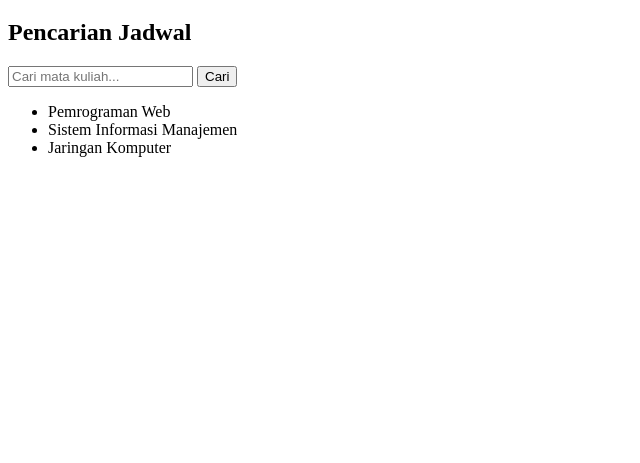
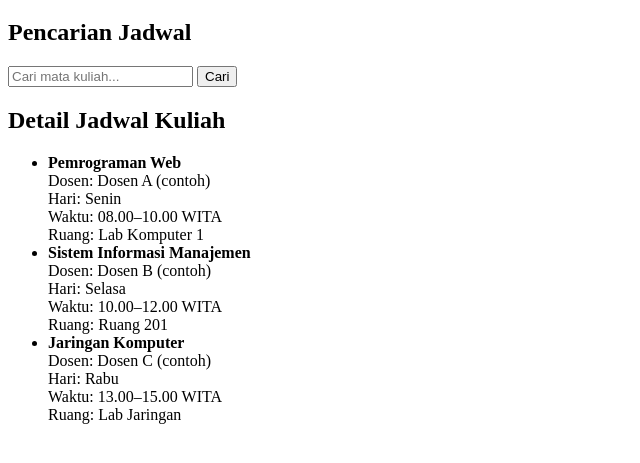
Before and after one commit to nabilafamilya/sistem-jadwal-kuliah, a plain HTML site: page index.html in a window 1280 px wide. Shown: the part 61-524 px from the top of the page, without its empty margins (0-640 px from the left). Drawn offline with Linux system fonts and the light colour scheme.

Commit message:
feat: add detailed course schedule information

```diff
--- a/index.html
+++ b/index.html
@@ -12,10 +12,29 @@
     <input type="text" id="searchInput" placeholder="Cari mata kuliah...">
     <button onclick="cariJadwal()">Cari</button>
 
+    <h2>Detail Jadwal Kuliah</h2>
     <ul id="hasilJadwal">
-        <li>Pemrograman Web</li>
-        <li>Sistem Informasi Manajemen</li>
-        <li>Jaringan Komputer</li>
+        <li>
+            <strong>Pemrograman Web</strong><br>
+            Dosen: Dosen A (contoh)<br>
+            Hari: Senin<br>
+            Waktu: 08.00–10.00 WITA<br>
+            Ruang: Lab Komputer 1
+        </li>
+        <li>
+            <strong>Sistem Informasi Manajemen</strong><br>
+            Dosen: Dosen B (contoh)<br>
+            Hari: Selasa<br>
+            Waktu: 10.00–12.00 WITA<br>
+            Ruang: Ruang 201
+        </li>
+        <li>
+            <strong>Jaringan Komputer</strong><br>
+            Dosen: Dosen C (contoh)<br>
+            Hari: Rabu<br>
+            Waktu: 13.00–15.00 WITA<br>
+            Ruang: Lab Jaringan
+        </li>
     </ul>
 
     <p id="pesan"></p>
```
